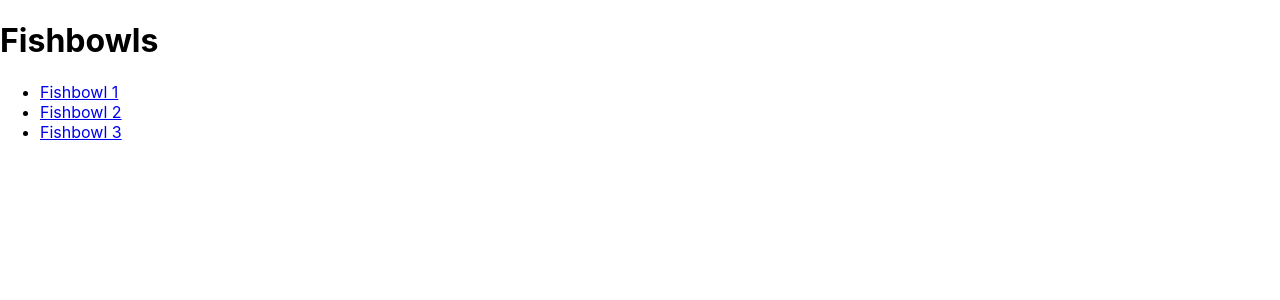
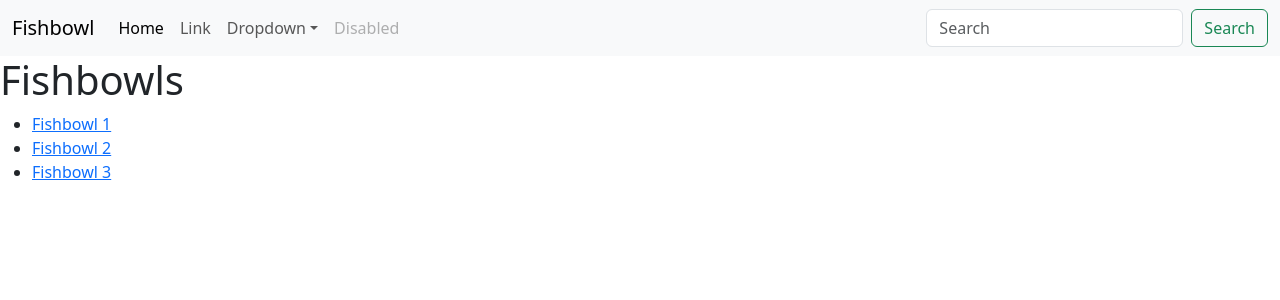
Before and after one commit to chacewells/fishbowl-prototype, a React (Create React App) app: page / in a window 1280 px wide. Shown: the top 300 px of the page. Built offline with nearby package versions, Linux system fonts and the light colour scheme.

Commit message:
Make App the root layout

```diff
--- a/src/App.js
+++ b/src/App.js
@@ -1,32 +1,13 @@
 import './App.css';
-import {Link} from "react-router-dom";
+import {Outlet} from "react-router-dom";
+import Layout from "./components/Layout";
 
 function App() {
-  const fishbowls = [
-    {
-      id: "f1",
-      name: "Fishbowl 1"
-    },
-    {
-      id: "f2",
-      name: "Fishbowl 2"
-    },
-    {
-      id: "f3",
-      name: "Fishbowl 3"
-    }
-  ];
-
   return (
     <>
-      <h1>Fishbowls</h1>
-      <ul>
-        {fishbowls.map((f) => (
-          <li key={f.id}>
-            <Link to={`/fishbowl/${f.id}`}>{f.name}</Link>
-          </li>
-        ))}
-      </ul>
+      <Layout>
+        <Outlet/>
+      </Layout>
     </>
   );
 }
--- /dev/null
+++ b/src/Home.js
@@ -0,0 +1,33 @@
+import {Link} from "react-router-dom";
+
+function Home() {
+  const fishbowls = [
+    {
+      id: "f1",
+      name: "Fishbowl 1"
+    },
+    {
+      id: "f2",
+      name: "Fishbowl 2"
+    },
+    {
+      id: "f3",
+      name: "Fishbowl 3"
+    }
+  ];
+
+  return (
+    <>
+      <h1>Fishbowls</h1>
+      <ul>
+        {fishbowls.map((f) => (
+          <li key={f.id}>
+            <Link to={`/fishbowl/${f.id}`}>{f.name}</Link>
+          </li>
+        ))}
+      </ul>
+    </>
+  );
+}
+
+export default Home;
--- /dev/null
+++ b/src/components/Layout.js
@@ -0,0 +1,10 @@
+import TopNav from "./TopNav";
+
+export default function Layout({children}) {
+  return (
+    <>
+      <TopNav/>
+      <main>{children}</main>
+    </>
+  )
+}
--- /dev/null
+++ b/src/components/TopNav.js
@@ -0,0 +1,43 @@
+import React from "react";
+import {Link} from "react-router-dom";
+
+export default function TopNav() {
+  return (
+    <nav className="navbar navbar-expand-lg navbar-light bg-light">
+      <div className="container-fluid">
+        <Link className="navbar-brand" to="/">Fishbowl</Link>
+        <button className="navbar-toggler" type="button" data-bs-toggle="collapse" data-bs-target="#navbarSupportedContent" aria-controls="navbarSupportedContent" aria-expanded="false" aria-label="Toggle navigation">
+          <span className="navbar-toggler-icon"></span>
+        </button>
+        <div className="collapse navbar-collapse" id="navbarSupportedContent">
+          <ul className="navbar-nav me-auto mb-2 mb-lg-0">
+            <li className="nav-item">
+              <a className="nav-link active" aria-current="page" href="#">Home</a>
+            </li>
+            <li className="nav-item">
+              <a className="nav-link" href="#">Link</a>
+            </li>
+            <li className="nav-item dropdown">
+              <a className="nav-link dropdown-toggle" href="#" id="navbarDropdown" role="button" data-bs-toggle="dropdown" aria-expanded="false">
+                Dropdown
+              </a>
+              <ul className="dropdown-menu" aria-labelledby="navbarDropdown">
+                <li><a className="dropdown-item" href="#">Action</a></li>
+                <li><a className="dropdown-item" href="#">Another action</a></li>
+                <li><hr className="dropdown-divider"/></li>
+                <li><a className="dropdown-item" href="#">Something else here</a></li>
+              </ul>
+            </li>
+            <li className="nav-item">
+              <a className="nav-link disabled" href="#" tabIndex="-1" aria-disabled="true">Disabled</a>
+            </li>
+          </ul>
+          <form className="d-flex">
+            <input className="form-control me-2" type="search" placeholder="Search" aria-label="Search"/>
+              <button class="btn btn-outline-success" type="submit">Search</button>
+          </form>
+        </div>
+      </div>
+    </nav>
+  );
+}
```
Also changed, not shown: src/index.js (+18 -10 lines).
